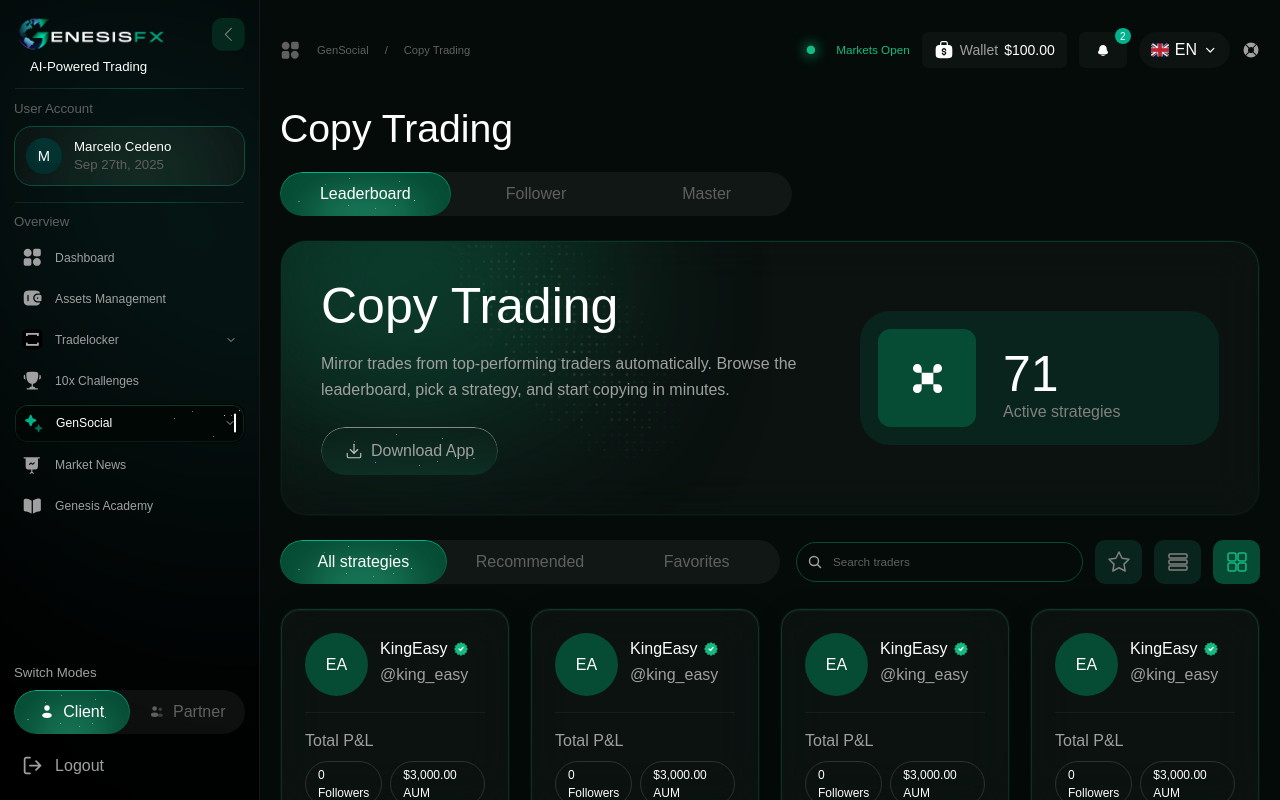
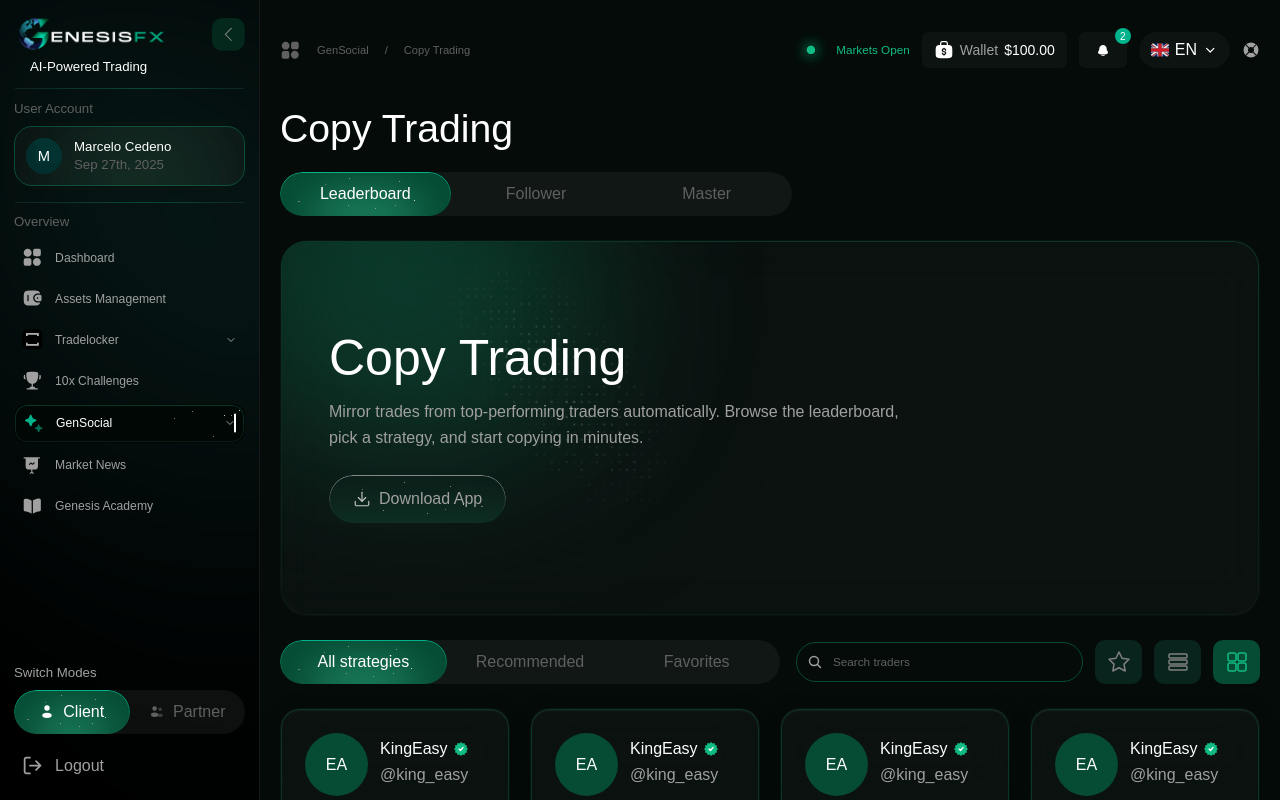
Before and after one commit to Mdx2025/GenesisFxDashboardMDX, a React (Vite) app: page /gensocial/copy-trading in a window 1280 px wide. Built offline with nearby package versions, Linux system fonts and the light colour scheme; a web font is replaced by a local one.

Commit message:
refactor: rebuild hero banners from scratch with GlassBannerCard, keep only copy

```diff
--- a/src/pages/CopyTradingPage.tsx
+++ b/src/pages/CopyTradingPage.tsx
@@ -267,10 +267,9 @@ export default function CopyTradingPage() {
         {activeTab === 0 && (
           <>
             {/* Hero Banner */}
-            <GlassBannerCard contentClassName="p-8 lg:p-10 flex flex-col lg:flex-row items-start lg:items-center justify-between gap-6">
-              <div className="flex-1">
-                <h2 className="text-white text-[3.125rem] font-acid leading-none">Copy Trading</h2>
-                <p className="text-[#a0a0a0] text-[1rem] font-acid font-medium mt-5 max-w-[35.875rem] leading-relaxed">
+            <GlassBannerCard>
+              <h2 className="text-white text-[2.5rem] xl:text-[3.125rem] font-acid leading-none">Copy Trading</h2>
+              <p className="text-[#a0a0a0] text-[0.875rem] xl:text-[1rem] font-acid font-medium mt-4 max-w-[37rem] leading-relaxed">
                 Mirror trades from top-performing traders automatically. Browse the leaderboard, pick a strategy, and start copying in minutes.
               </p>
               <div className="mt-6">
@@ -280,18 +279,6 @@ export default function CopyTradingPage() {
                     <span>Download App</span>
                   </span>
                 </SparkleButton>
-                </div>
-              </div>
-              <div className="relative w-[22.4375rem] h-[8.375rem] bg-[#09241c] rounded-[1.875rem]">
-                <div className="absolute left-[1.125rem] top-[1.125rem] w-[6.125rem] h-[6.125rem] bg-[#064b34] rounded-[0.78rem] flex items-center justify-center">
-                  <svg width="35" height="35" viewBox="0 0 35 35" fill="none" xmlns="http://www.w3.org/2000/svg">
-                    <path d="M23.3346 11.6673L27.7096 11.668C30.1259 11.6683 32.0849 9.7099 32.0853 7.29366C32.0857 4.87741 30.1273 2.91835 27.711 2.91797C25.2948 2.91759 23.3357 4.87603 23.3353 7.29228L23.3346 11.6673L11.6687 11.6673L11.668 7.29228C11.6676 4.87603 9.70853 2.91759 7.29228 2.91797C4.87603 2.91835 2.91759 4.87741 2.91797 7.29366C2.91835 9.7099 4.87741 11.6683 7.29366 11.668L11.6687 11.6673L11.668 23.3339H23.3346V11.6673Z" fill="white"/>
-                    <path d="M23.3346 23.3339L27.7096 23.3346C30.1259 23.3343 32.0849 25.2927 32.0853 27.7089C32.0857 30.1252 30.1273 32.0843 27.711 32.0846C25.2948 32.085 23.3357 30.1266 23.3353 27.7103L23.3346 23.3339Z" fill="white"/>
-                    <path d="M7.29366 23.3346L11.6687 23.3353L11.668 27.7103C11.6676 30.1266 9.70853 32.085 7.29228 32.0846C4.87603 32.0843 2.91759 30.1252 2.91797 27.7089C2.91835 25.2927 4.87741 23.3343 7.29366 23.3346Z" fill="white"/>
-                  </svg>
-                </div>
-                <p className="absolute left-[8.9375rem] top-[2.375rem] text-white text-[3.125rem] font-acid leading-none">71</p>
-                <p className="absolute left-[8.9375rem] top-[5.5625rem] text-[#808080] text-[1rem] font-acid font-medium leading-[1.5275rem]">Active strategies</p>
               </div>
             </GlassBannerCard>
 
--- a/src/pages/PammPage.tsx
+++ b/src/pages/PammPage.tsx
@@ -232,10 +232,9 @@ export default function PammPage() {
         {activeTab === 0 && (
           <>
             {/* Hero Banner */}
-            <GlassBannerCard contentClassName="p-8 lg:p-10 flex flex-col lg:flex-row items-start lg:items-center justify-between gap-6">
-              <div className="flex-1">
-                <h2 className="text-white text-[3.125rem] font-acid leading-none">Browse Strategies</h2>
-                <p className="text-[#a0a0a0] text-[1rem] font-acid font-medium mt-5 max-w-[37rem] leading-relaxed">
+            <GlassBannerCard>
+              <h2 className="text-white text-[2.5rem] xl:text-[3.125rem] font-acid leading-none">Browse Strategies</h2>
+              <p className="text-[#a0a0a0] text-[0.875rem] xl:text-[1rem] font-acid font-medium mt-4 max-w-[37rem] leading-relaxed">
                 Invest with proven money managers. Browse PAMM strategies, pick a manager, and let your capital trade alongside theirs.
               </p>
               <div className="mt-6">
@@ -245,18 +244,6 @@ export default function PammPage() {
                     <span>Download App</span>
                   </span>
                 </SparkleButton>
-                </div>
-              </div>
-              <div className="relative w-[22.4375rem] h-[8.375rem] bg-[#09241c] rounded-[1.875rem]">
-                <div className="absolute left-[1.125rem] top-[1.125rem] w-[6.125rem] h-[6.125rem] bg-[#064b34] rounded-[0.78rem] flex items-center justify-center">
-                  <svg width="35" height="35" viewBox="0 0 35 35" fill="none" xmlns="http://www.w3.org/2000/svg">
-                    <path d="M23.3346 11.6673L27.7096 11.668C30.1259 11.6683 32.0849 9.7099 32.0853 7.29366C32.0857 4.87741 30.1273 2.91835 27.711 2.91797C25.2948 2.91759 23.3357 4.87603 23.3353 7.29228L23.3346 11.6673L11.6687 11.6673L11.668 7.29228C11.6676 4.87603 9.70853 2.91759 7.29228 2.91797C4.87603 2.91835 2.91759 4.87741 2.91797 7.29366C2.91835 9.7099 4.87741 11.6683 7.29366 11.668L11.6687 11.6673L11.668 23.3339H23.3346V11.6673Z" fill="white"/>
-                    <path d="M23.3346 23.3339L27.7096 23.3346C30.1259 23.3343 32.0849 25.2927 32.0853 27.7089C32.0857 30.1252 30.1273 32.0843 27.711 32.0846C25.2948 32.085 23.3357 30.1266 23.3353 27.7103L23.3346 23.3339Z" fill="white"/>
-                    <path d="M7.29366 23.3346L11.6687 23.3353L11.668 27.7103C11.6676 30.1266 9.70853 32.085 7.29228 32.0846C4.87603 32.0843 2.91759 30.1252 2.91797 27.7089C2.91835 25.2927 4.87741 23.3343 7.29366 23.3346Z" fill="white"/>
-                  </svg>
-                </div>
-                <p className="absolute left-[8.9375rem] top-[2.375rem] text-white text-[3.125rem] font-acid leading-none">71</p>
-                <p className="absolute left-[8.9375rem] top-[5.5625rem] text-[#808080] text-[1rem] font-acid font-medium leading-[1.5275rem]">Active strategies</p>
               </div>
             </GlassBannerCard>
 
--- a/src/pages/SignalsPage.tsx
+++ b/src/pages/SignalsPage.tsx
@@ -541,10 +541,9 @@ export default function SignalsPage() {
 
         {/* Hero Banner */}
         {activeTab === 0 && (<>
-        <GlassBannerCard contentClassName="p-8 lg:p-10 flex flex-col lg:flex-row items-start lg:items-center justify-between gap-6">
-          <div className="flex-1">
-            <h2 className="text-white text-[3.125rem] font-acid leading-none">Trade Signals</h2>
-            <p className="text-[#a0a0a0] text-[1rem] font-acid font-medium mt-5 max-w-[35.875rem] leading-relaxed">
+        <GlassBannerCard>
+          <h2 className="text-white text-[2.5rem] xl:text-[3.125rem] font-acid leading-none">Trade Signals</h2>
+          <p className="text-[#a0a0a0] text-[0.875rem] xl:text-[1rem] font-acid font-medium mt-4 max-w-[37rem] leading-relaxed">
             Follow expert signal providers, execute trade ideas in one click, and join active trading communities — all from one feed.
           </p>
           <div className="mt-6">
@@ -554,18 +553,6 @@ export default function SignalsPage() {
                 <span>Download App</span>
               </span>
             </SparkleButton>
-            </div>
-          </div>
-          <div className="relative w-[22.4375rem] h-[8.375rem] bg-[#09241c] rounded-[1.875rem]">
-            <div className="absolute left-[1.125rem] top-[1.125rem] w-[6.125rem] h-[6.125rem] bg-[#064b34] rounded-[0.78rem] flex items-center justify-center">
-              <svg width="35" height="35" viewBox="0 0 35 35" fill="none" xmlns="http://www.w3.org/2000/svg">
-                <path d="M23.3346 11.6673L27.7096 11.668C30.1259 11.6683 32.0849 9.7099 32.0853 7.29366C32.0857 4.87741 30.1273 2.91835 27.711 2.91797C25.2948 2.91759 23.3357 4.87603 23.3353 7.29228L23.3346 11.6673L11.6687 11.6673L11.668 7.29228C11.6676 4.87603 9.70853 2.91759 7.29228 2.91797C4.87603 2.91835 2.91759 4.87741 2.91797 7.29366C2.91835 9.7099 4.87741 11.6683 7.29366 11.668L11.6687 11.6673L11.668 23.3339H23.3346V11.6673Z" fill="white"/>
-                <path d="M23.3346 23.3339L27.7096 23.3346C30.1259 23.3343 32.0849 25.2927 32.0853 27.7089C32.0857 30.1252 30.1273 32.0843 27.711 32.0846C25.2948 32.085 23.3357 30.1266 23.3353 27.7103L23.3346 23.3339Z" fill="white"/>
-                <path d="M7.29366 23.3346L11.6687 23.3353L11.668 27.7103C11.6676 30.1266 9.70853 32.085 7.29228 32.0846C4.87603 32.0843 2.91759 30.1252 2.91797 27.7089C2.91835 25.2927 4.87741 23.3343 7.29366 23.3346Z" fill="white"/>
-              </svg>
-            </div>
-            <p className="absolute left-[8.9375rem] top-[2.375rem] text-white text-[3.125rem] font-acid leading-none">71</p>
-            <p className="absolute left-[8.9375rem] top-[5.5625rem] text-[#808080] text-[1rem] font-acid font-medium leading-[1.5275rem]">Active signals</p>
           </div>
         </GlassBannerCard>
 
```
Lines whose indentation alone changed are shown as unchanged.
